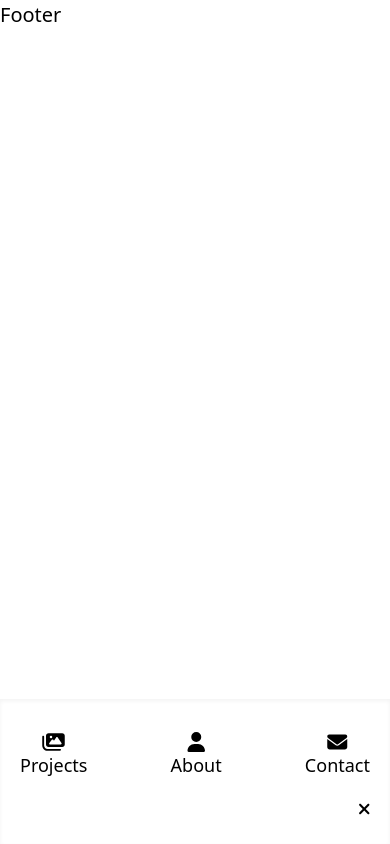
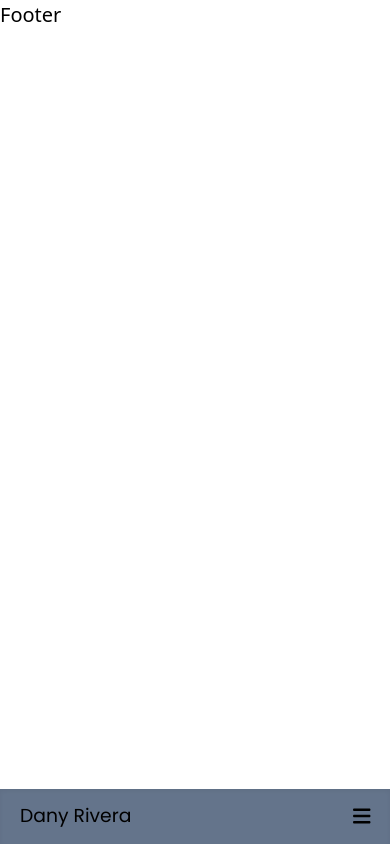
Before and after one commit to DanyRivera/portafolio, a Next.js app: page / in a window 390 px wide. Built offline with nearby package versions, Linux system fonts and the light colour scheme.

Commit message:
Working on Mobil Header Animation

```diff
--- a/components/Header.jsx
+++ b/components/Header.jsx
@@ -1,51 +1,62 @@
+import { useState } from "react";
 import { FontAwesomeIcon } from "@fortawesome/react-fontawesome"
 import { faBars, faImages, faUser, faEnvelope, faXmark } from "@fortawesome/free-solid-svg-icons"
+import styles from "../styles/Header.module.css";
 
 const Header = () => {
+
+  const [mostrar, setMostrar] = useState(false);
+
   return (
-
     <header>
 
-      <div className="w-full fixed bottom-0 px-8 py-5 shadow-inner">
+      <div className={`${mostrar && `hidden`} w-full fixed bottom-0 px-8 py-5 shadow-inner bg-slate-500`}>
 
         <div className="flex justify-between items-center ">
-          {/* <div>
-          <h1 className="font-poppins font-normal text-3xl">Dany Rivera</h1>
+          <div>
+            <h1 className="font-poppins font-normal text-3xl">Dany Rivera</h1>
+          </div>
+
+          <button
+            onClick={() => setMostrar(true)}
+          >
+            <FontAwesomeIcon className="w-7" icon={faBars} />
+          </button>
         </div>
 
-        <button>
-          <FontAwesomeIcon className="w-7" icon={faBars} />
-        </button> */}
-        </div>
+      </div>
 
-        <div className="w-full">
+      <div className={`${mostrar && styles.mostrarAnimacion} hidden w-full fixed bottom-0 px-8 py-5 shadow-inner bg-slate-500`}>
+
+        <div className={`w-full`}>
           <div className="flex justify-between items-center w-full py-8">
 
             <div className="flex flex-col items-center">
-              <FontAwesomeIcon className="w-10" icon={faImages} />
-              <p className="text-[18px]">Projects</p>
+              <FontAwesomeIcon className="w-9" icon={faImages} />
+              <p className="text-[15px]">Projects</p>
             </div>
 
             <div className="flex flex-col items-center">
-              <FontAwesomeIcon className="w-9" icon={faUser} />
-              <p className="text-[18px]">About</p>
+              <FontAwesomeIcon className="w-7" icon={faUser} />
+              <p className="text-[15px]">About</p>
             </div>
 
             <div className="flex flex-col items-center">
-              <FontAwesomeIcon className="w-9" icon={faEnvelope} />
-              <p className="text-[18px]">Contact</p>
+              <FontAwesomeIcon className="w-7" icon={faEnvelope} />
+              <p className="text-[15px]">Contact</p>
             </div>
 
           </div>
 
           <div className="flex justify-end">
-            <button>
+            <button
+              onClick={() => setMostrar(false)}
+            >
               <FontAwesomeIcon className="w-5 mb-3" icon={faXmark} />
             </button>
           </div>
 
         </div>
-
       </div>
 
 
--- /dev/null
+++ b/styles/Header.module.css
@@ -0,0 +1,38 @@
+.mostrarAnimacion {
+    animation-name: mostrarMenu;
+    animation-duration: .3s;
+    animation-iteration-count: 1;
+    animation-delay: 0s;
+    animation-timing-function: ease;
+    display: block;
+}
+
+@keyframes mostrarMenu {
+
+    0% {
+        transform: translateY(100%);
+    }
+
+    100% {
+        transform: translateY(0);
+    }
+}
+
+.ocultarAnimacion {
+    animation-name: ocultarMenu;
+    animation-duration: .5s;
+    animation-iteration-count: 1;
+    animation-delay: 0s;
+    animation-timing-function: ease;
+}
+
+@keyframes ocultarMenu {
+
+    0% {
+        transform: translateY(0);
+    }
+
+    100% {
+        transform: translateY(100%);
+    }
+}
--- a/styles/globals.css
+++ b/styles/globals.css
@@ -21,6 +21,10 @@ img {
     max-width: 100%;
 }
 
+button {
+    outline: none;
+}
+
 [class*='contenedor'] {
     max-width: 120rem;
     margin: 0 auto;
```
Also changed, not shown: 1 other file (tests, documents, lock files or other folders).
